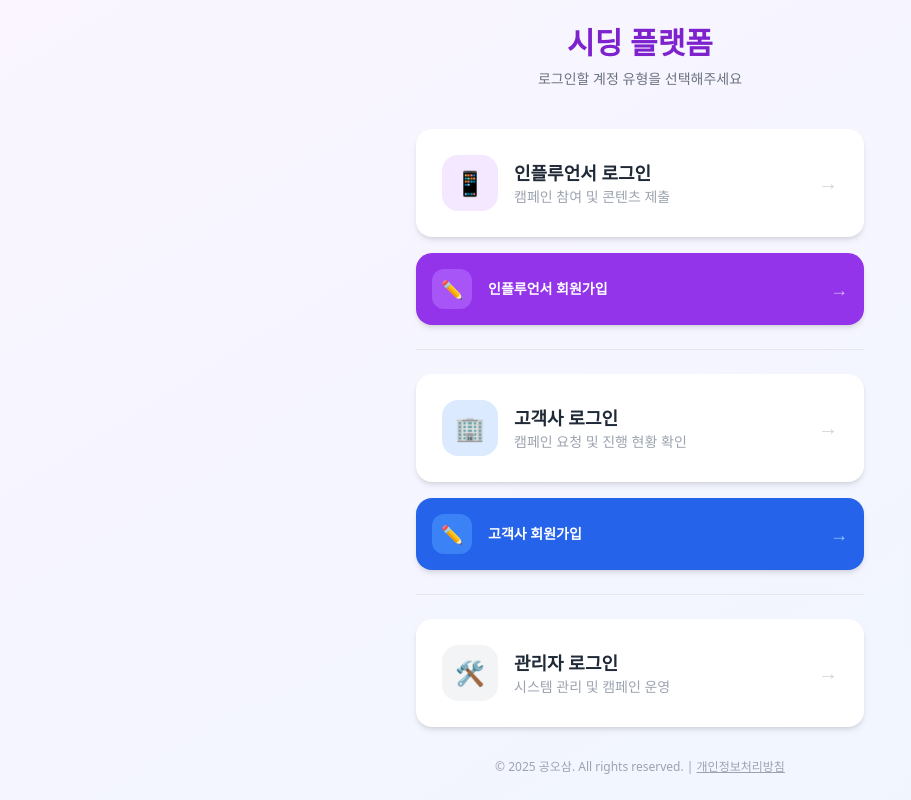
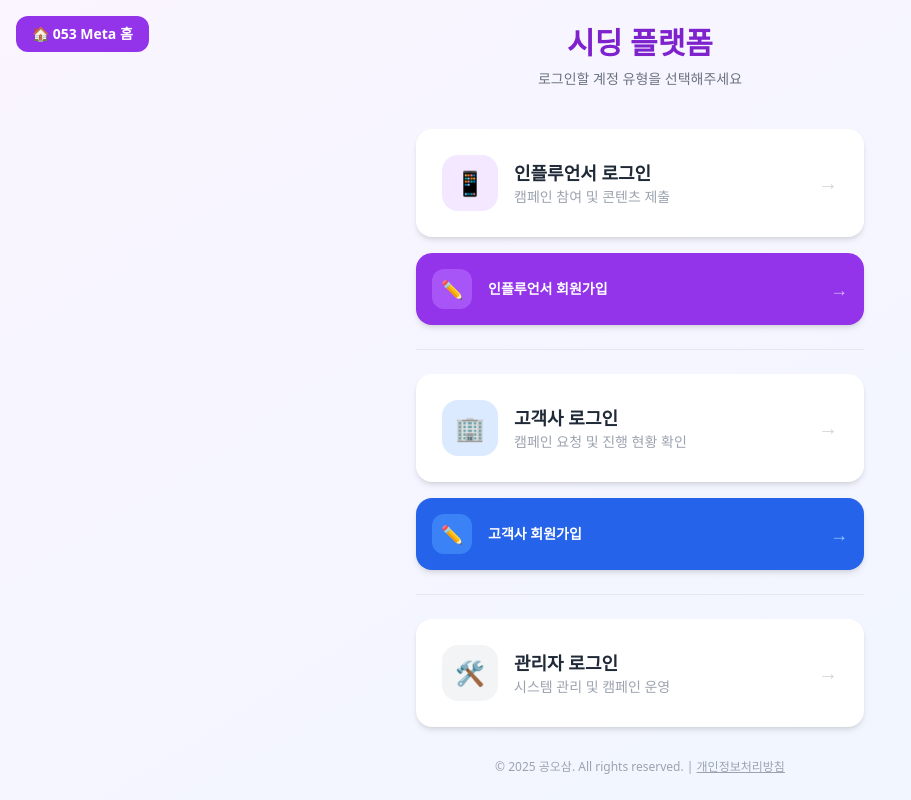
Before and after one commit to hagojob101-home/seeding-platform, a Next.js app: page /login in a window 1280 px wide. Shown: the whole page, without its empty margins (0-911 px from the left). Built offline with nearby package versions, Linux system fonts and the light colour scheme.

Commit message:
통합 로그인 페이지 홈 버튼 추가

```diff
--- a/pages/login.js
+++ b/pages/login.js
@@ -5,6 +5,11 @@ export default function Login() {
 
   return (
     <div className="min-h-screen bg-gradient-to-br from-purple-50 to-blue-50 flex items-center justify-center px-4">
+      <div className="fixed top-4 left-4">
+        <button onClick={() => router.push('/')} className="bg-purple-600 text-white px-4 py-2 rounded-xl text-sm font-semibold hover:bg-purple-700 transition">
+          🏠 053 Meta 홈
+        </button>
+      </div>
       <div className="w-full max-w-md">
         {/* 로고 */}
         <div className="text-center mb-10">
```
